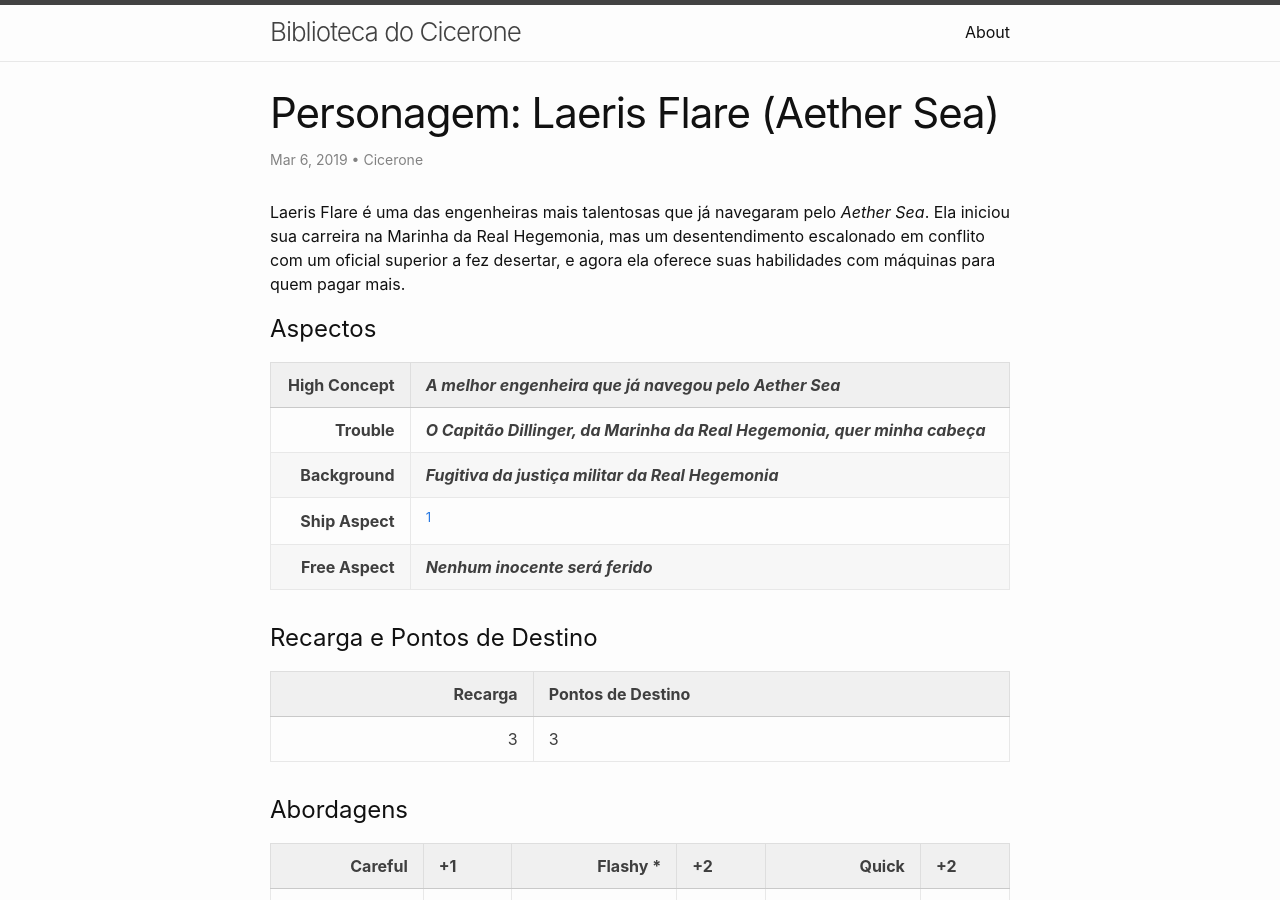
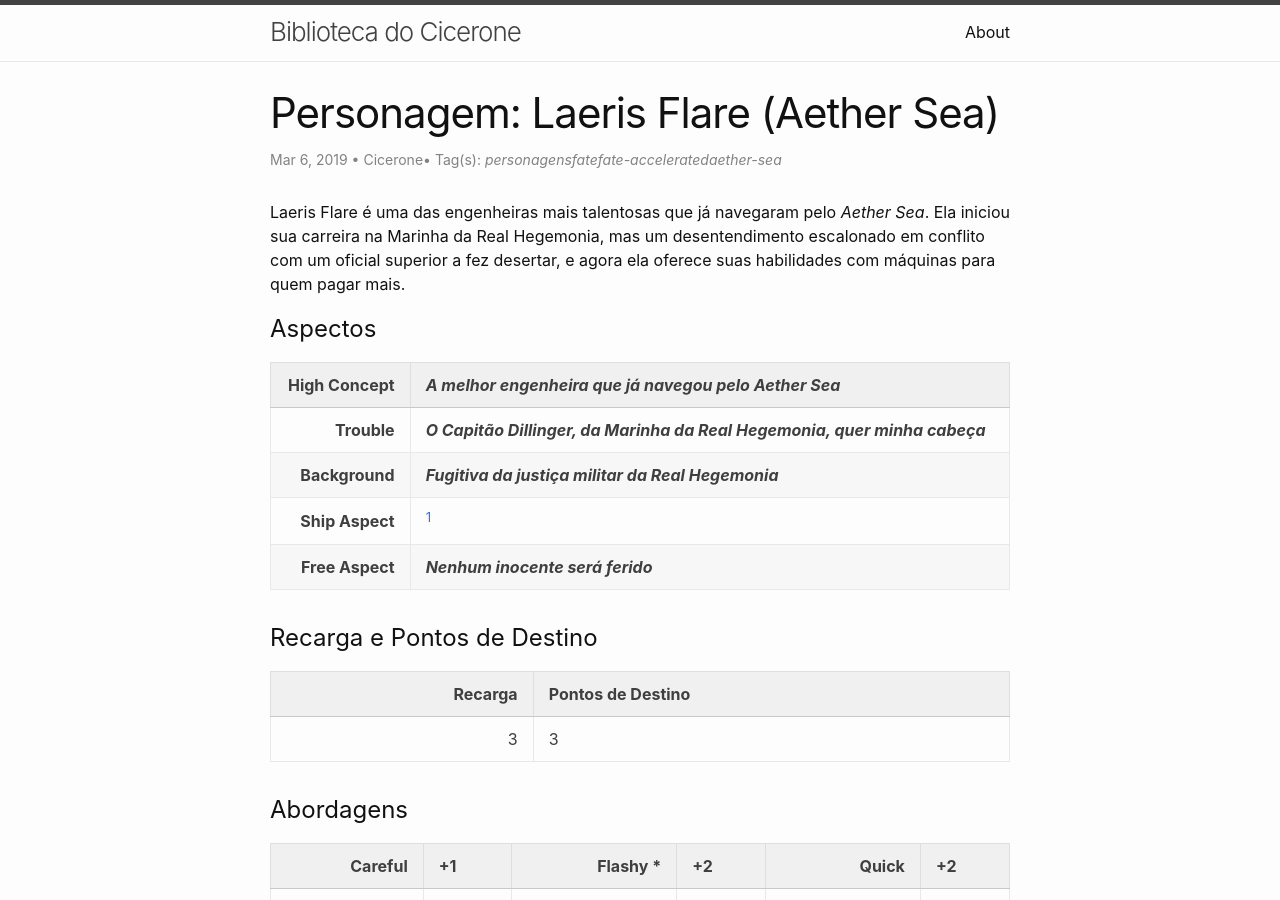
Before and after one commit to bibliotecadocicerone/bibliotecadocicerone.github.io, a Jekyll site: the page built from _posts/2019-03-06-laeris-flare.markdown, in a window 1280 px wide and 900 px high. Built offline with Jekyll 4.4.1, drawn with Linux system fonts in a browser that asks for light colours.

Commit message:
Agora vai... eu acho

```diff
--- a/_layouts/post.html
+++ b/_layouts/post.html
@@ -13,9 +13,9 @@ layout: default
       {%- if page.author -%}
         • <span itemprop="author" itemscope itemtype="http://schema.org/Person"><span class="p-author h-card" itemprop="name">{{ page.author }}</span></span>
       {%- endif -%}
-        {%- if post.tags -%}
-            • Tag(s): {{ tags }}
-        {%- endif -%}</p>
+      {%- if page.tags -%}
+        • Tag(s): <em>{{ page.tags }}</em>
+      {%- endif -%}</p>
   </header>
 
   <div class="post-content e-content" itemprop="articleBody">
```
